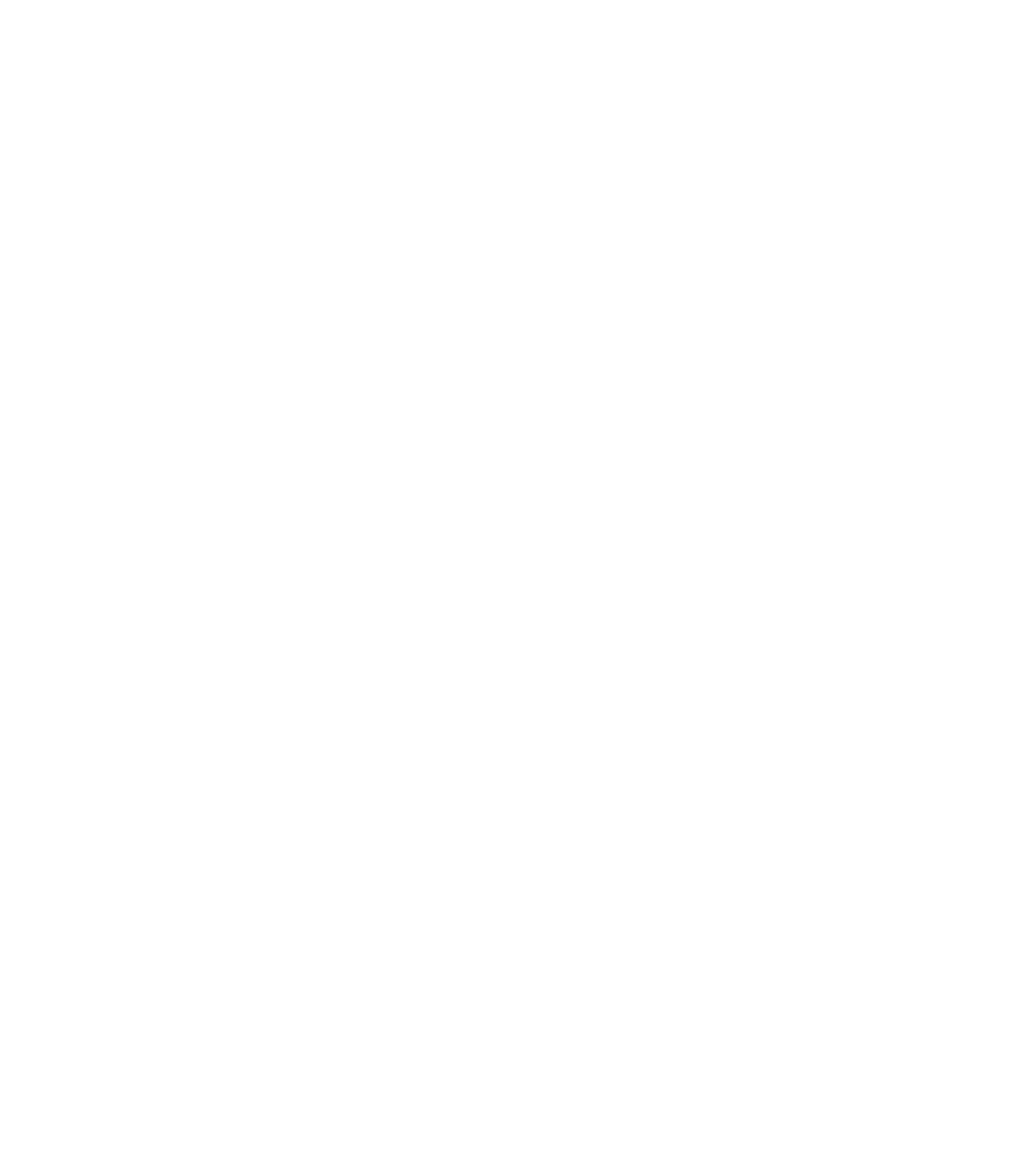
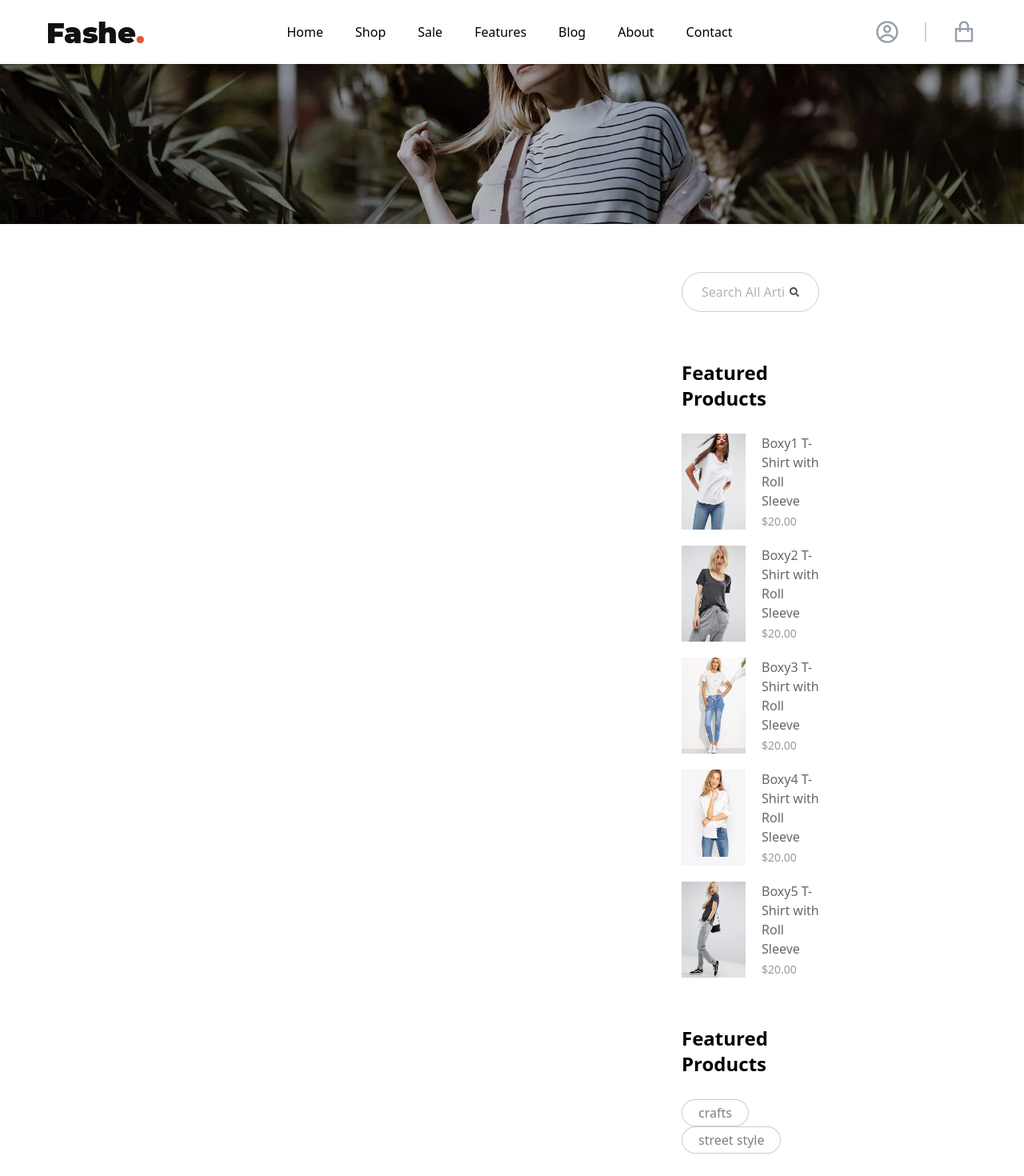
Before and after one commit to aymen-abbad-andaloussi/aymen-abbad-andaloussi-final-project-react, a React (Vite) app: page /Blog in a window 1280 px wide. Shown: the top 1470 px of the page at 80% size. Before the commit the page ends 800 px from the top, so only its background shows below. Built offline with nearby package versions, Linux system fonts and the light colour scheme.

Commit message:
not finish blog

```diff
--- /dev/null
+++ b/src/Components/GalerieBlog.jsx
@@ -0,0 +1,54 @@
+import { FaSearch } from "react-icons/fa";
+import { products } from "./Products";
+
+export default function GalerieBlog() {
+  const newProduct = products.slice(0, 5);
+  return (
+    <div className="flex justify-center my-15 w-full ">
+      <div className="w-[60vw] flex gap-20 ">
+        <div className="w-[45vw] ">
+            <div className="">
+                <img src="" alt="" className="" />
+            </div>
+        </div>
+        <div className="w-[15vw] flex flex-col gap-15 ">
+          <div className="flex items-center justify-between border border-black/20 px-6 py-1 rounded-full  ">
+            <input
+              type="text"
+              placeholder="Search All Article..."
+              className="text-black/60 outline-0 w-[85%] h-10 "
+            />
+            <FaSearch className="text-black/70 size-3" />
+          </div>
+          <div className="">
+            <h1 className="font-extrabold text-2xl">Featured Products</h1>
+            <div className="flex flex-col gap-5 mt-7">
+              {newProduct.map((product) => (
+                <div key={product.id} className="flex gap-5">
+                  <img
+                    src={product.image}
+                    alt={product.name}
+                    className="w-[80px] h-auto"
+                  />
+                  <div className="flex flex-col gap-1">
+                    <h1 className="text-black/60">{product.name}</h1>
+                    <p className="text-black/40 text-sm">{product.price}</p>
+                  </div>
+                </div>
+              ))}
+            </div>
+          </div>
+          <div className="">
+            <h1 className="font-extrabold text-2xl pb-7">Featured Products</h1>
+            <button className="border border-black/20 px-5 py-1 rounded-full bg-white text-black/50 mr-2">
+              crafts
+            </button>
+            <button className="border border-black/20 px-5 py-1 rounded-full bg-white text-black/50">
+              street style
+            </button>
+          </div>
+        </div>
+      </div>
+    </div>
+  );
+}
--- /dev/null
+++ b/src/Components/SectionTitleBlog.jsx
@@ -0,0 +1,13 @@
+import { carousel3 } from "../assets/imagesFile/Images";
+
+export default function SectionTitleBlog() {
+  return (
+    <div className="mt-[10vh] ">
+      <img
+        src={carousel3}
+        alt="image"
+        className="w-full h-[25vh] object-cover "
+      />
+    </div>
+  );
+}
--- a/src/pages/Blog.jsx
+++ b/src/pages/Blog.jsx
@@ -1,7 +1,15 @@
+import Footer from "../Components/Footer";
+import GalerieBlog from "../Components/GalerieBlog";
+import Nav from "../Components/Nav";
+import SectionTitleBlog from "../Components/SectionTitleBlog";
+
 export default function Blog() {
   return (
-    <div>
-
-    </div>
-  )
+    <>
+      <Nav />
+      <SectionTitleBlog />
+      <GalerieBlog />
+      <Footer />
+    </>
+  );
 }
```
